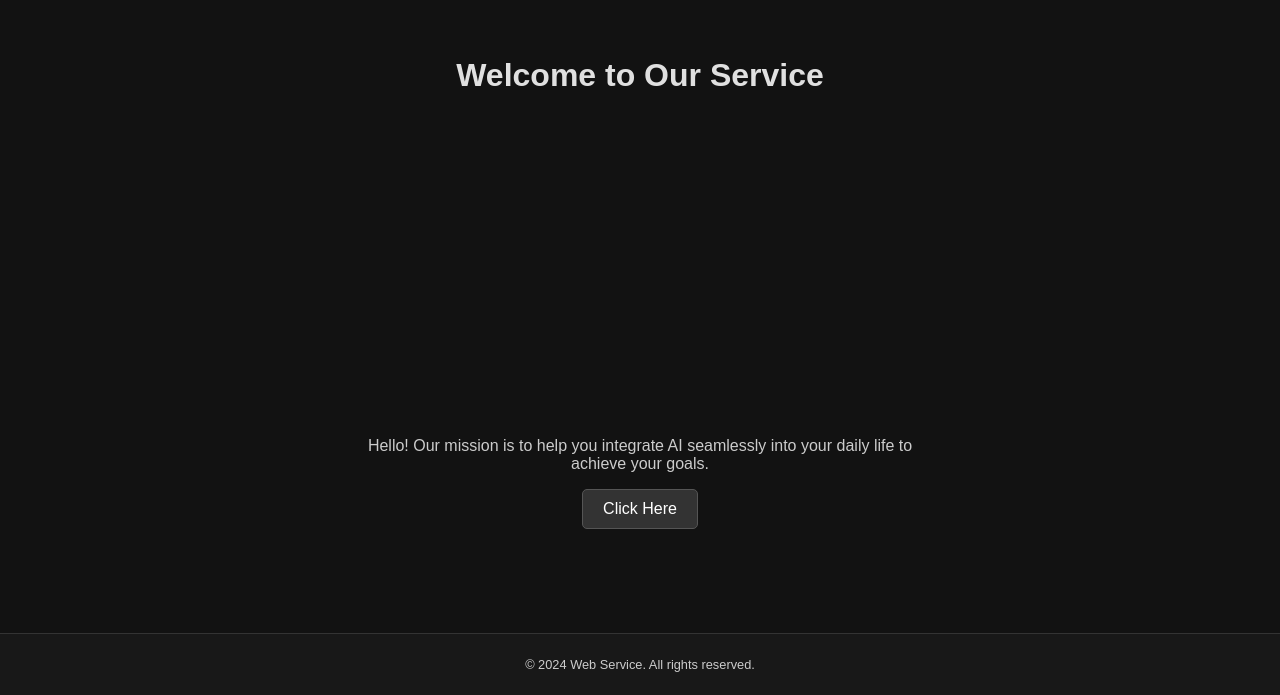
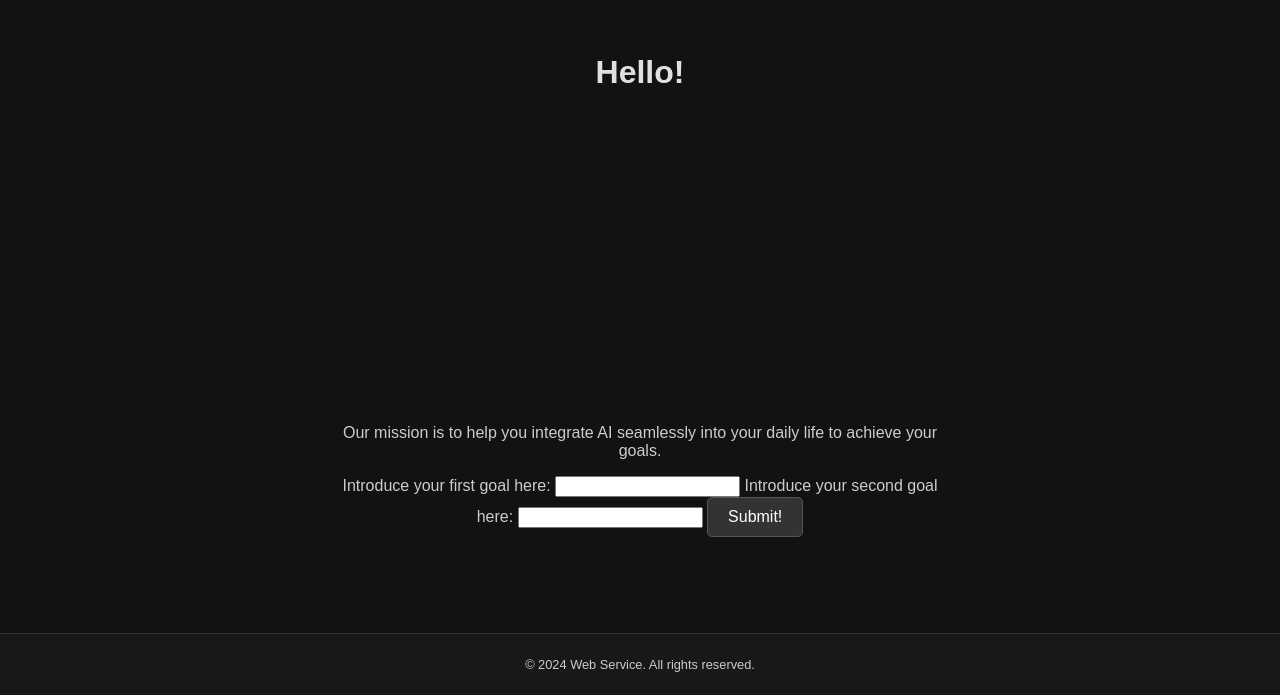
Before and after one commit to Kristian3333/CoachAI, a website: page public/index.html in a window 1280 px wide. Shown: the part 105-800 px from the top of the page. Drawn offline with Linux system fonts and the light colour scheme.

Commit message:
'changes'

```diff
--- a/public/index.html
+++ b/public/index.html
@@ -3,26 +3,27 @@
 <head>
     <meta charset="UTF-8">
     <meta name="viewport" content="width=device-width, initial-scale=1.0">
-    <title>Web Interface</title>
+    <title>Submit Your Goals</title>
     <link rel="stylesheet" href="style.css">
 </head>
 <body>
     <header>
-        <div class="header-content">
-            <h1>Welcome to Our Service</h1>
-        </div>
+        <h1>Hello!</h1>
     </header>
 
     <div id="main-content">
-        <p>Hello! Our mission is to help you integrate AI seamlessly into your daily life to achieve your goals.</p>
-        <button>Click Here</button>
-    </div>
+        <p> Our mission is to help you integrate AI seamlessly into your daily life to achieve your goals.</p>
 
-    <div id="chatInterface">
-        <div id="chatOutput">
-            <!-- Chat messages will appear here -->
-        </div>
-        <input type="text" id="userInput" placeholder="Type your message...">
+        <!-- Form for submitting goals -->
+        <form action="/api/posts.js" method="POST">
+            <label for="firstGoal">Introduce your first goal here:</label>
+            <input type="text" id="firstGoal" name="firstGoal" required>
+
+            <label for="secondGoal">Introduce your second goal here:</label>
+            <input type="text" id="secondGoal" name="secondGoal" required>
+
+            <button type="submit">Submit!</button>
+        </form>
     </div>
 
     <footer>
```
Also changed, not shown: public/main.html (+1 -1 lines), post.js (added).
